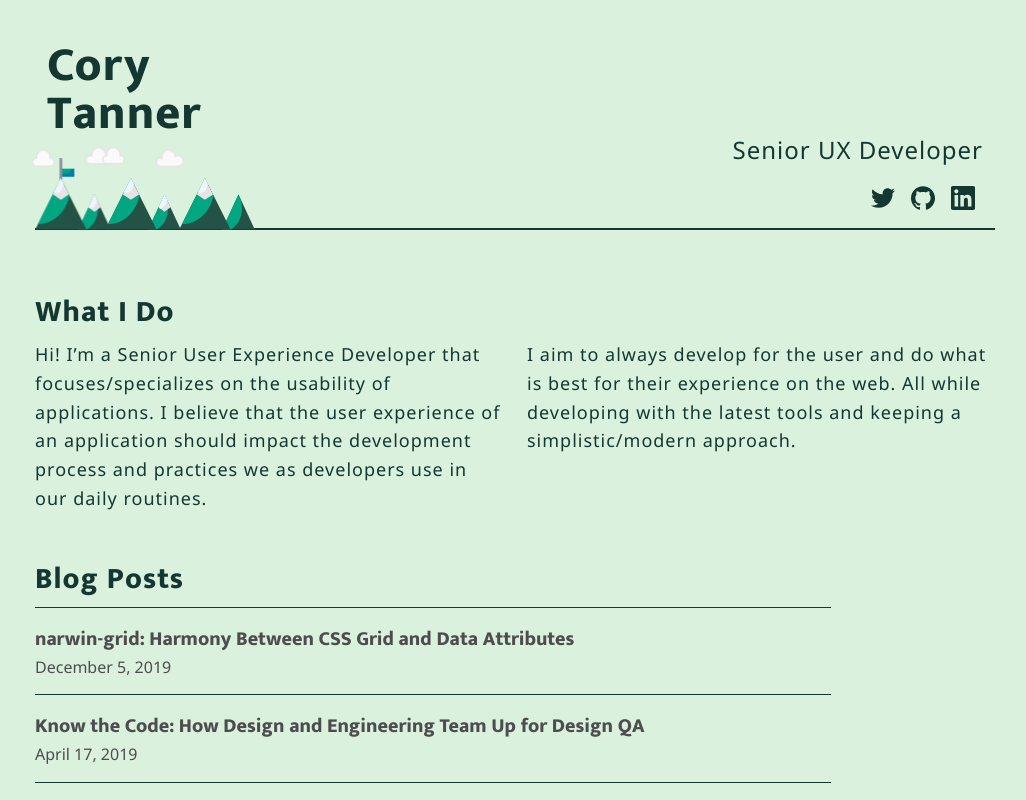
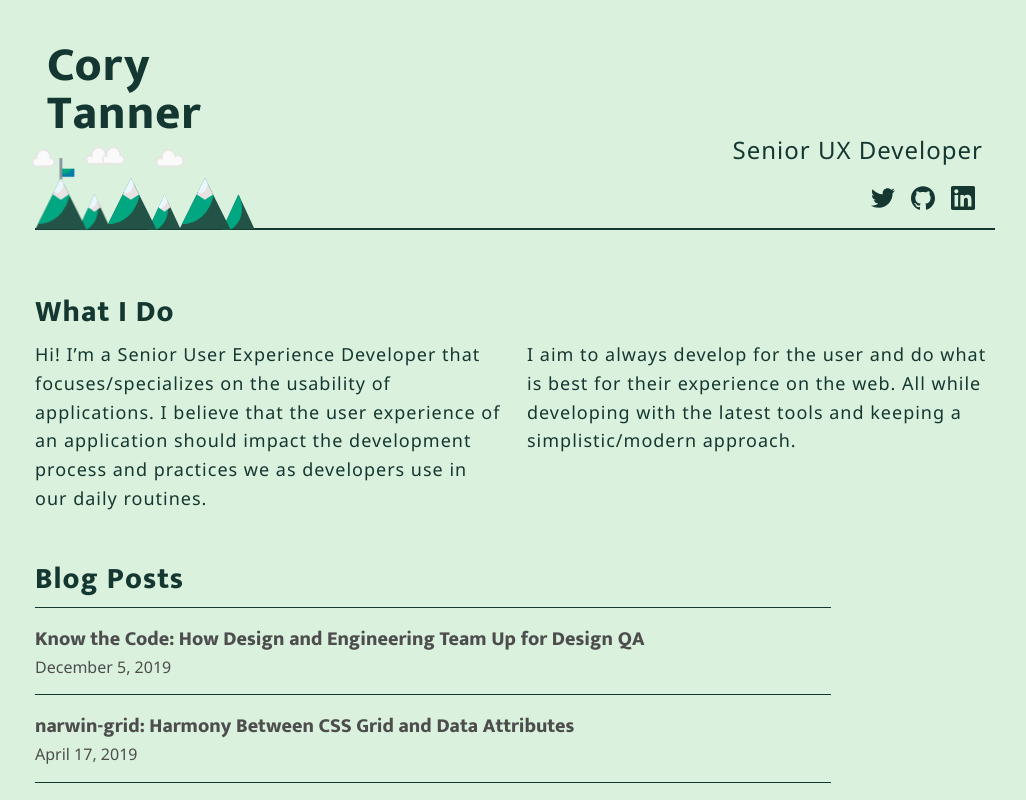
Before and after one commit to cory-tanner/bio, a React app: page / in a window 1280 px wide. Shown: the top 800 px of the page, without its empty margins (125-1151 px from the left). Built offline with nearby package versions, Linux system fonts and the light colour scheme.

Commit message:
Correct blog title

```diff
--- a/src/components/main.js
+++ b/src/components/main.js
@@ -10,14 +10,14 @@ class Main extends Component {
       {
         id: 1,
         link: 'https://dockyard.com/blog/2019/12/05/know-the-code-how-design-and-engineering-team-up-for-design-qa',
-        title: 'narwin-grid: Harmony Between CSS Grid and Data Attributes',
+        title: 'Know the Code: How Design and Engineering Team Up for Design QA',
         dateTime: '2019-04-17T16:20:44.288Z',
         date: 'December 5, 2019'
       },
       {
         id: 2,
         link: 'https://dockyard.com/blog/2019/04/17/narwin-grid-harmony-between-css-grid-and-data-attributes',
-        title: 'Know the Code: How Design and Engineering Team Up for Design QA',
+        title: 'narwin-grid: Harmony Between CSS Grid and Data Attributes',
         dateTime: '2019-12-05T18:03:08.082Z',
         date: 'April 17, 2019'
       },
```
